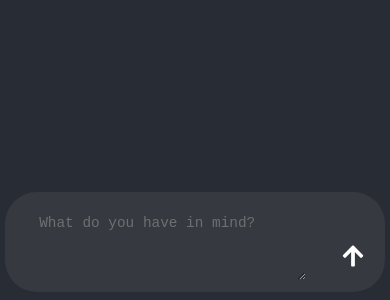
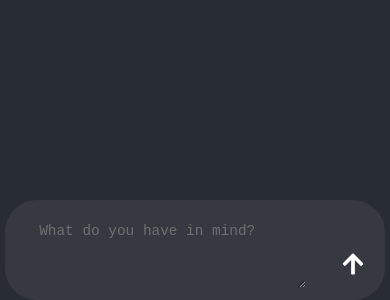
Before and after one commit to kfir571/chatgpt-mock, a React (Create React App) app in the folder chatgpt-mock-app/: page / in a window 390 px wide. Shown: the part 544-844 px from the top of the page. Built offline with nearby package versions, Linux system fonts and the light colour scheme.

Commit message:
Revert "Responsive bug fix at android"
This reverts commit a690fb1b73a556ea8fd633c6690996dcec3e4c87.

```diff
--- a/chatgpt-mock-app/src/App.css
+++ b/chatgpt-mock-app/src/App.css
@@ -54,7 +54,7 @@ body, html {
 }
 
 .message-list {
-  flex: 9;
+  flex: 1;
   display: flex;
   flex-direction: column;
   flex-wrap: nowrap;
@@ -103,7 +103,6 @@ body, html {
   flex: 1;
   position: static;
   padding:8px;
-  margin-bottom: 8px;
   background-color: #363940;
   border-radius: 32px;
   gap: 8px;
@@ -155,10 +154,9 @@ body, html {
   .chat-input {
     display: flex;
     flex-direction: row;
-    flex: 1;
+    flex: 2;
     position: static;
     padding:8px;
-    margin-bottom: 8px;
     background-color: #363940;
     border-radius: 32px;
     gap: 8px;
@@ -180,7 +178,7 @@ body, html {
   }
 
   .message-list {
-    flex: 9;
+    flex: 1;
     display: flex;
     flex-direction: column;
     flex-wrap: nowrap;
```
